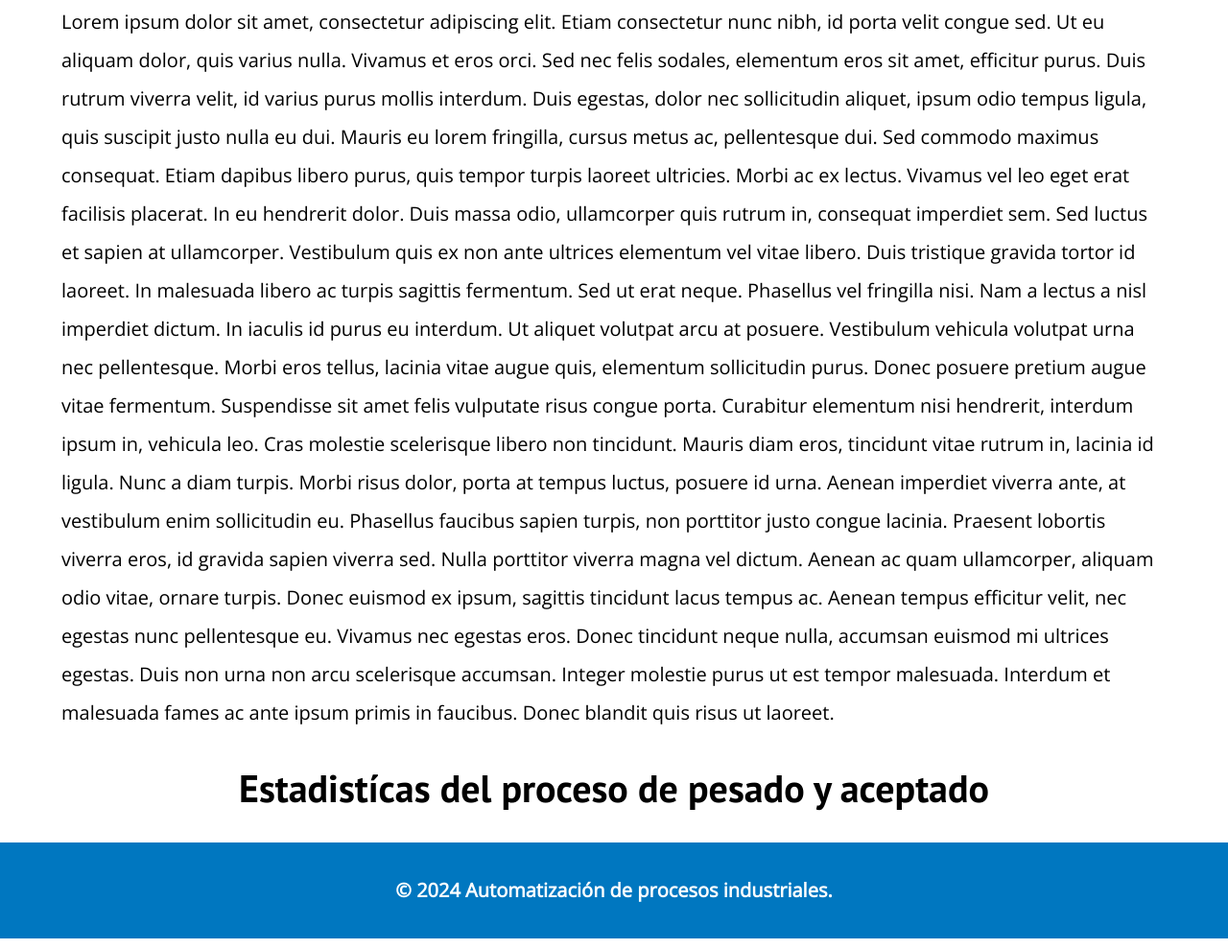
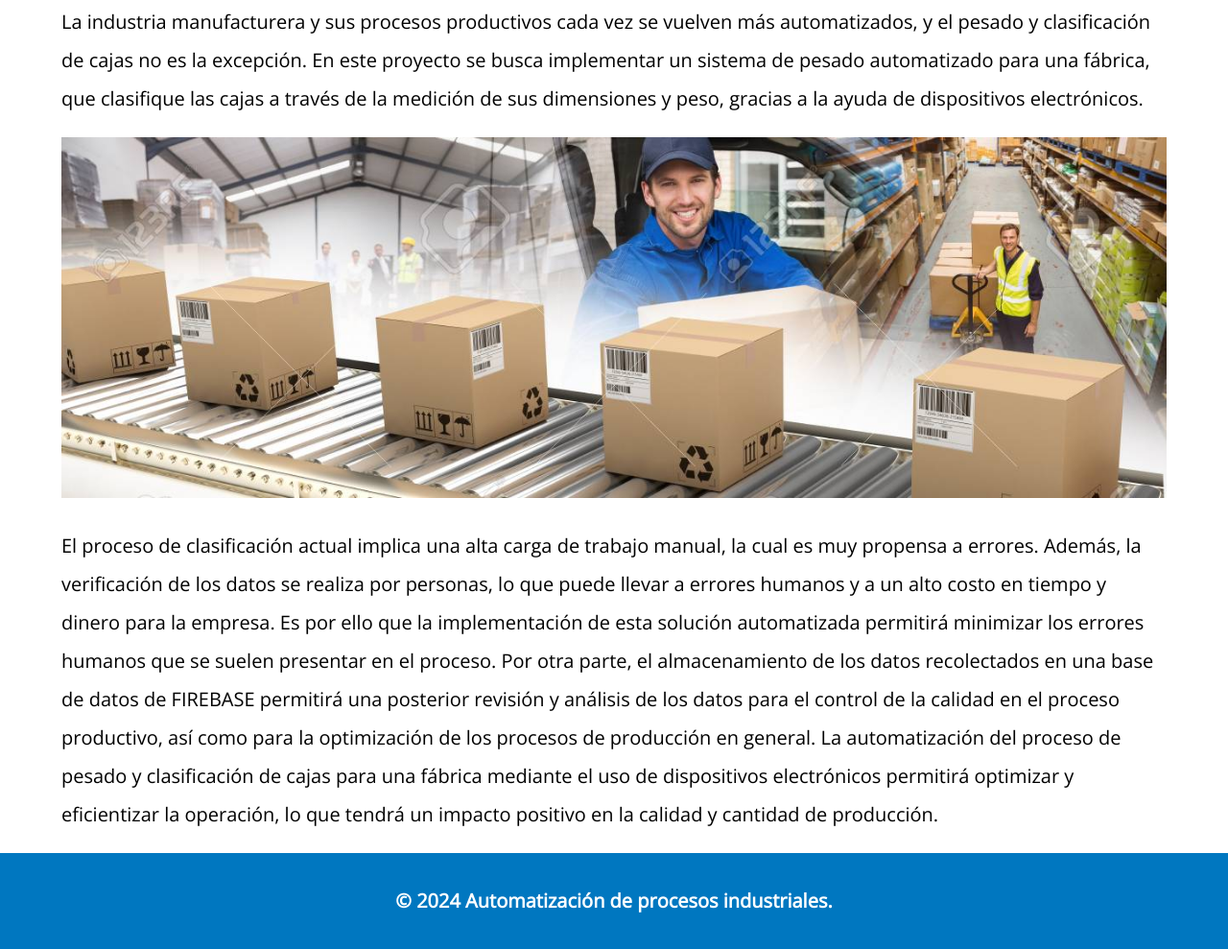
Before and after one commit to axelporras1010/firebase_simulacion_pesado, a website: page index.html in a window 1280 px wide. Shown: the part 531-1520 px from the top of the page at 96% size. Drawn offline with nearby package versions, Linux system fonts and the light colour scheme.

Commit message:
finalizado

```diff
--- a/index.html
+++ b/index.html
@@ -27,17 +27,16 @@
         <h1>Proceso Automatizado de Pesado</h1>
     </div>
     <!-- Breve explicacion del problema y porque existe este sistema -->
-    <div class="container explicacion">
+    <main class="container explicacion">
         <h2>Justificación</h2>
-        <p>Lorem ipsum dolor sit amet, consectetur adipiscing elit. Etiam consectetur nunc nibh, id porta velit congue sed. Ut eu aliquam dolor, quis varius nulla. Vivamus et eros orci. Sed nec felis sodales, elementum eros sit amet, efficitur purus. Duis rutrum viverra velit, id varius purus mollis interdum. Duis egestas, dolor nec sollicitudin aliquet, ipsum odio tempus ligula, quis suscipit justo nulla eu dui. Mauris eu lorem fringilla, cursus metus ac, pellentesque dui. Sed commodo maximus consequat. Etiam dapibus libero purus, quis tempor turpis laoreet ultricies. Morbi ac ex lectus. Vivamus vel leo eget erat facilisis placerat. In eu hendrerit dolor. Duis massa odio, ullamcorper quis rutrum in, consequat imperdiet sem. Sed luctus et sapien at ullamcorper. Vestibulum quis ex non ante ultrices elementum vel vitae libero. Duis tristique gravida tortor id laoreet.
-
-        In malesuada libero ac turpis sagittis fermentum. Sed ut erat neque. Phasellus vel fringilla nisi. Nam a lectus a nisl imperdiet dictum. In iaculis id purus eu interdum. Ut aliquet volutpat arcu at posuere. Vestibulum vehicula volutpat urna nec pellentesque. Morbi eros tellus, lacinia vitae augue quis, elementum sollicitudin purus. Donec posuere pretium augue vitae fermentum. Suspendisse sit amet felis vulputate risus congue porta. Curabitur elementum nisi hendrerit, interdum ipsum in, vehicula leo. Cras molestie scelerisque libero non tincidunt. Mauris diam eros, tincidunt vitae rutrum in, lacinia id ligula. Nunc a diam turpis. Morbi risus dolor, porta at tempus luctus, posuere id urna. Aenean imperdiet viverra ante, at vestibulum enim sollicitudin eu.
-
-        Phasellus faucibus sapien turpis, non porttitor justo congue lacinia. Praesent lobortis viverra eros, id gravida sapien viverra sed. Nulla porttitor viverra magna vel dictum. Aenean ac quam ullamcorper, aliquam odio vitae, ornare turpis. Donec euismod ex ipsum, sagittis tincidunt lacus tempus ac. Aenean tempus efficitur velit, nec egestas nunc pellentesque eu. Vivamus nec egestas eros. Donec tincidunt neque nulla, accumsan euismod mi ultrices egestas. Duis non urna non arcu scelerisque accumsan. Integer molestie purus ut est tempor malesuada. Interdum et malesuada fames ac ante ipsum primis in faucibus. Donec blandit quis risus ut laoreet.</p>
-    </div>
-    <!-- Container principal que contendra las estadisticas provenientes de la base de datos de firebase y las explicara en un formato de google chart -->
-    <main class="container estadisticas">
-        <h2>Estadistícas del proceso de pesado y aceptado</h2>
+        <p>La industria manufacturera y sus procesos productivos cada vez se vuelven más automatizados, y el pesado y clasificación de cajas no es la excepción. En este proyecto se busca implementar un sistema de pesado automatizado para una fábrica, que clasifique las cajas a través de la medición de sus dimensiones y peso, gracias a la ayuda de dispositivos electrónicos.
+        </p>
+        <img src="/src/img/cajas-imagen.jpg" alt="Cajas en produccion">
+        <p>
+        El proceso de clasificación actual implica una alta carga de trabajo manual, la cual es muy propensa a errores. Además, la verificación de los datos se realiza por personas, lo que puede llevar a errores humanos y a un alto costo en tiempo y dinero para la empresa. Es por ello que la implementación de esta solución automatizada permitirá minimizar los errores humanos que se suelen presentar en el proceso.
+        Por otra parte, el almacenamiento de los datos recolectados en una base de datos de FIREBASE permitirá una posterior revisión y análisis de los datos para el control de la calidad en el proceso productivo, así como para la optimización de los procesos de producción en general.
+        La automatización del proceso de pesado y clasificación de cajas para una fábrica mediante el uso de dispositivos electrónicos permitirá optimizar y eficientizar la operación, lo que tendrá un impacto positivo en la calidad y cantidad de producción.
+        </p>
     </main>
     <footer class="footer">
         <p>&copy; 2024 Automatización de procesos industriales. </p>
```
Also changed, not shown: src/img/cajas-imagen.jpg (added).
